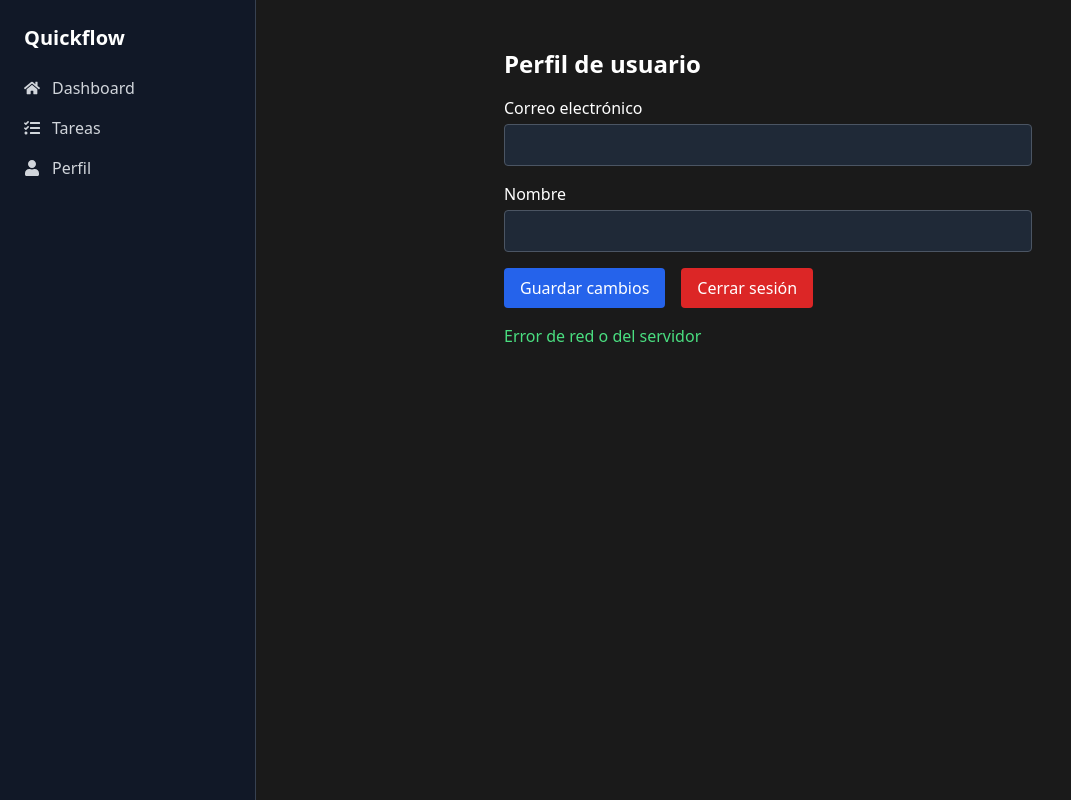
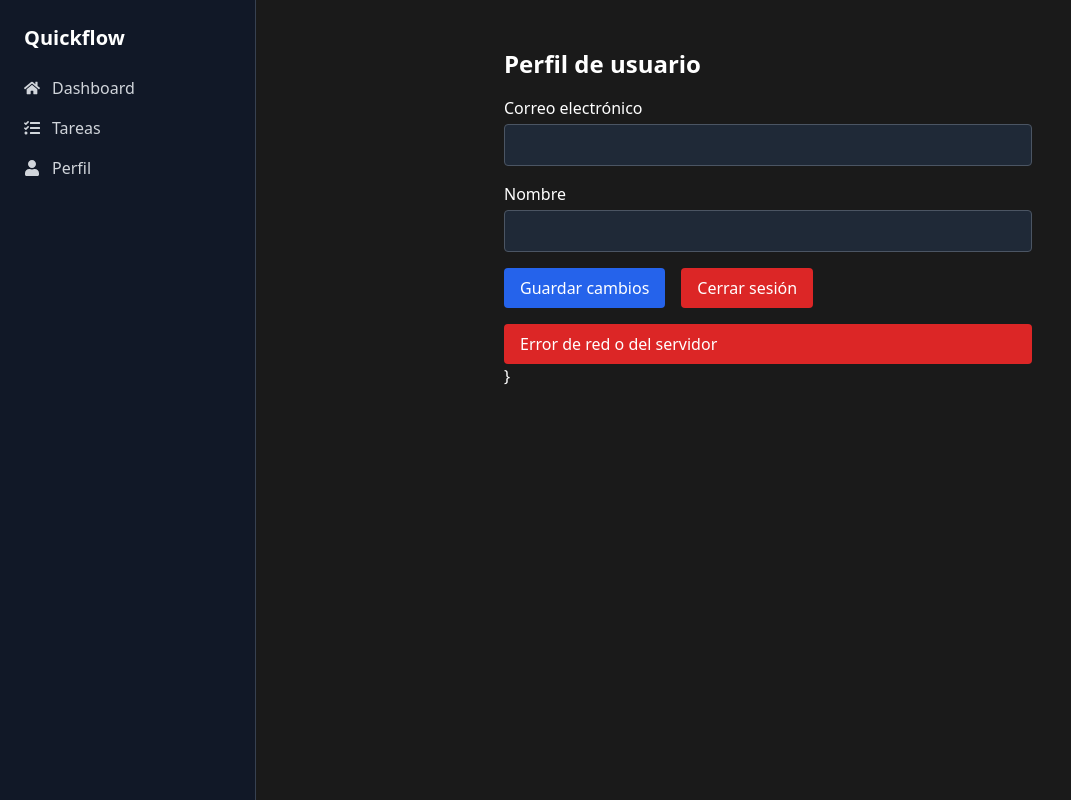
Before and after one commit to elisarrtech/quickflow-frontend, a React (Vite) app: page /perfil in a window 1280 px wide. Both pictures are taken after a click on the button "Guardar cambios". Shown: the whole page, without its empty margins (0-1071 px from the left). Built offline with nearby package versions, Linux system fonts and the light colour scheme; no server answers.

Commit message:
Update Perfil.jsx

```diff
--- a/src/pages/Perfil.jsx
+++ b/src/pages/Perfil.jsx
@@ -41,15 +41,19 @@ const actualizarPerfil = async () => {
     });
     const data = await res.json();
     if (res.ok) {
-      setMensaje(data.mensaje); // Muestra tanto "Nombre actualizado" como "No se realizaron cambios"
+      setMensaje(data.mensaje);
+      setMensajeTipo('exito');
     } else {
       setMensaje('Error al actualizar el perfil');
+      setMensajeTipo('error');
     }
   } catch (error) {
     console.error('Error de red:', error);
     setMensaje('Error de red o del servidor');
+    setMensajeTipo('error');
   }
 };
+
 
 
   const cerrarSesion = () => {
@@ -92,7 +96,16 @@ const actualizarPerfil = async () => {
           Cerrar sesión
         </button>
 
-        {mensaje && <p className="mt-4 text-green-400">{mensaje}</p>}
+        {mensaje && (
+  <div
+    className={`mt-4 px-4 py-2 rounded ${
+      mensajeTipo === 'exito' ? 'bg-green-600 text-white' : 'bg-red-600 text-white'
+    }`}
+  >
+    {mensaje}
+  </div>
+)}
+}
       </div>
     </DashboardLayout>
   );
```
